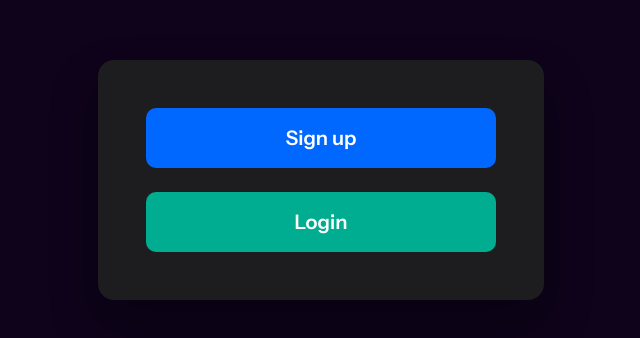
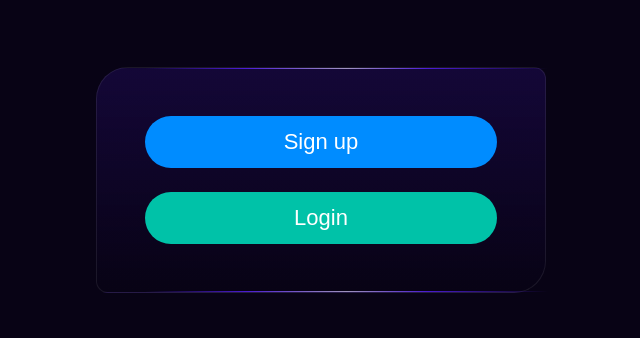
Before and after one commit to Akashmathad/DSA-Fronted, a React (Vite) app: page /register in a window 1280 px wide. Shown: the part 220-558 px from the top of the page, without its empty margins (319-959 px from the left). Built offline with nearby package versions, Linux system fonts and the light colour scheme; the HTML template or start-up script is replaced by a standard one.

Commit message:
completed register page

```diff
--- a/src/pages/Register.jsx
+++ b/src/pages/Register.jsx
@@ -1,6 +1,5 @@
 import styled from 'styled-components';
 import {
-  colorGreyDark300,
   colorPrimaryDarkest,
   colorSecondary,
   colorSecondaryDark,
@@ -13,6 +12,7 @@ import Signup from '../features/Register/Signup';
 import Login from '../features/Register/Login';
 import { useNavigate } from 'react-router';
 import toast, { Toaster } from 'react-hot-toast';
+import Button from '../utils/Button';
 
 function Register({ setUsnAndJwt }) {
   const [openSignup, setOpenSignup] = useState(false);
@@ -41,25 +41,25 @@ function Register({ setUsnAndJwt }) {
           setUsnAndJwt={setUsnAndJwt}
         />
       )}
+
       <div className="buttons">
+        <div className="gradient-line top"></div>
         {!loginOver && (
           <>
-            <button
-              className="button signup"
-              onClick={() => setOpenSignup(true)}
-            >
+            <Button onClick={() => setOpenSignup(true)} color="blue">
               Sign up
-            </button>
-            <button className="button login" onClick={() => setOpenLogin(true)}>
+            </Button>
+            <Button onClick={() => setOpenLogin(true)} color="green">
               Login
-            </button>
+            </Button>
           </>
         )}
         {loginOver && (
-          <button className="button login" onClick={() => navigate('/')}>
-            Home Page &rarr;
-          </button>
+          <Button onClick={() => navigate('/')} color="purple">
+            Home page &rarr;
+          </Button>
         )}
+        <div className="gradient-line bottom"></div>
       </div>
       <Toaster
         toastOptions={{
@@ -79,29 +79,13 @@ function Register({ setUsnAndJwt }) {
 }
 
 const RegisterContainer = styled.div`
-  /* background-image: radial-gradient(
-    circle,
-    #4f0e8c,
-    #471181,
-    #3f1276,
-    #38136b,
-    #311360,
-    #2b1356,
-    #26124d,
-    #211143,
-    #1c1038,
-    #180d2e,
-    #140824,
-    #0e031a
-  ); */
-  background-color: ${colorPrimaryDarkest};
   width: 100%;
   height: 100vh;
   position: relative;
 
   .buttons {
+    width: 45rem;
     padding: 4.8rem;
-    background-color: ${colorGreyDark300};
     display: flex;
     flex-direction: column;
     gap: 2.4rem;
@@ -109,37 +93,9 @@ const RegisterContainer = styled.div`
     top: 50%;
     left: 50%;
     transform: translate(-50%, -50%);
-    box-shadow: 0 2.4rem 4.8rem rgba(0, 0, 0, 0.3);
-    border-radius: 16px;
-  }
-
-  .button {
-    width: 35rem;
-    padding: 1.8rem;
-    border-radius: 10px;
-    border: none;
-    font-size: 2rem;
-    font-weight: 600;
-    font-family: inherit;
-    transition: all 0.3s;
-  }
-
-  .signup {
-    background-color: ${colorSecondary};
-    color: ${colorWhite};
-
-    &:hover {
-      background-color: ${colorSecondaryDark};
-    }
-  }
-
-  .login {
-    background-color: ${colorTritary};
-    color: ${colorWhite};
-
-    &:hover {
-      background-color: ${colorTritaryDark};
-    }
+    background-image: linear-gradient(rgba(90, 33, 255, 0.15), #080315);
+    border: 1px solid rgba(255, 255, 255, 0.08);
+    border-radius: 3.2rem 1.2rem;
   }
 `;
 
--- a/src/styles/GlobalStyles.js
+++ b/src/styles/GlobalStyles.js
@@ -86,6 +86,22 @@ body {
     bottom: -15rem;
     transform: translate(-50%);
 }
+
+.gradient-line {
+  width: 90%;
+  height: 1px;
+  opacity: .8;
+  background-image: linear-gradient(to right, rgba(0, 0, 0, 0), #5a21ff 25%, #c4b7e5 50%, #5a21ff 70%, rgba(0, 0, 0, 0));
+  position: absolute;
+}
+
+.gradient-line.top{
+  top: 0;
+}
+
+.gradient-line.bottom{
+  bottom: 0;
+}
 `;
 
 export default GlobalStyles;
--- /dev/null
+++ b/src/utils/Button.js
@@ -0,0 +1,33 @@
+import styled from 'styled-components';
+
+const Button = styled.button`
+  width: 100%;
+  height: 5.2rem;
+  border: none;
+  border-radius: 999px;
+  cursor: pointer;
+  color: ${(props) => props.theme.colors.colorWhite};
+  font-size: 2.2rem;
+  font-weight: 500;
+  transition: all 0.3s;
+  background-color: ${(props) => {
+    switch (props.color) {
+      case 'green':
+        return (props) => props.theme.colors.colorTritary;
+      case 'red':
+        return (props) => props.theme.colors.colorTritary;
+      case 'blue':
+        return (props) => props.theme.colors.colorSecondary;
+      case 'purple':
+        return (props) => props.theme.colors.colorPrimary;
+      default:
+        return (props) => props.theme.colors.colorTritary;
+    }
+  }};
+
+  &:hover {
+    transform: scale(1.03);
+  }
+`;
+
+export default Button;
```
